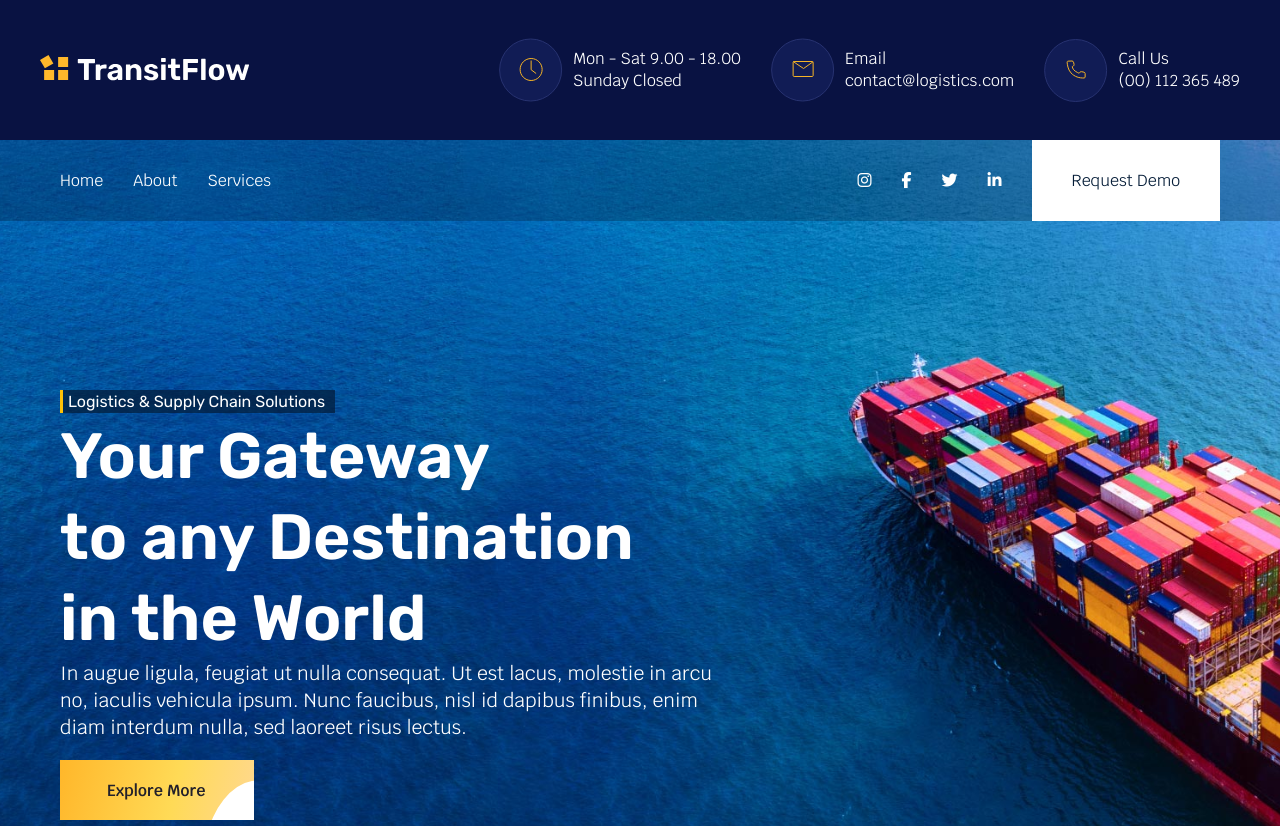
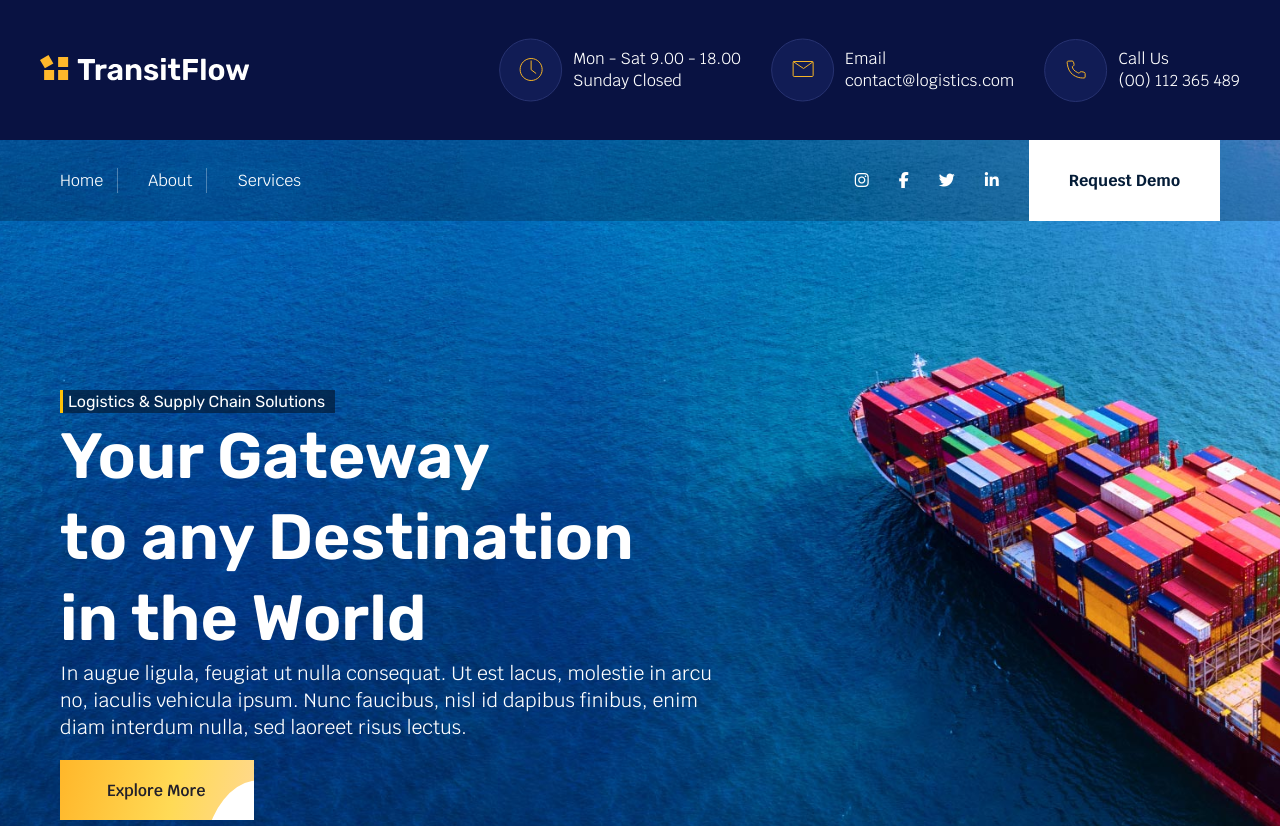
Before and after one commit to niksberg/twp-angular, an Angular app: page / in a window 1280 px wide. Shown: the top 826 px of the page. Built offline with nearby package versions, Linux system fonts and the light colour scheme.

Commit message:
configured

```diff
--- a/src/app/components/navigation/navigation.component.css
+++ b/src/app/components/navigation/navigation.component.css
@@ -38,6 +38,7 @@ nav {
 .nav-page li a, .social li a {
     text-decoration: none;
     color: #ffffff;
+    justify-content: center;
 }
 
 .nav-page li:nth-child(-n+3) a {
@@ -45,6 +46,23 @@ nav {
     padding: 30px 0;
     display: inline-block;
     width: 100%;
+}
+
+.nav-page li:nth-child(1) a,
+.nav-page li:nth-child(2) a {
+    position: relative;
+    padding-right: 15px;
+}
+
+.nav-page li:nth-child(1) a::after,
+.nav-page li:nth-child(2) a::after {
+    content: '';
+    position: absolute;
+    right: 0;
+    top: 35%;
+    height: 30%;
+    width: 1px;
+    background-color: rgba(255, 255, 255, 0.3);
 }
 
 .nav-page li:nth-child(-n+3) a:hover {
@@ -58,6 +76,12 @@ nav {
     background-color: #ffffff;
     color: #041c37 !important;
 }
+
+.demo-button {
+    font-weight: bold;
+}
+
+
 
 .hamburger {
     display: none;
```
